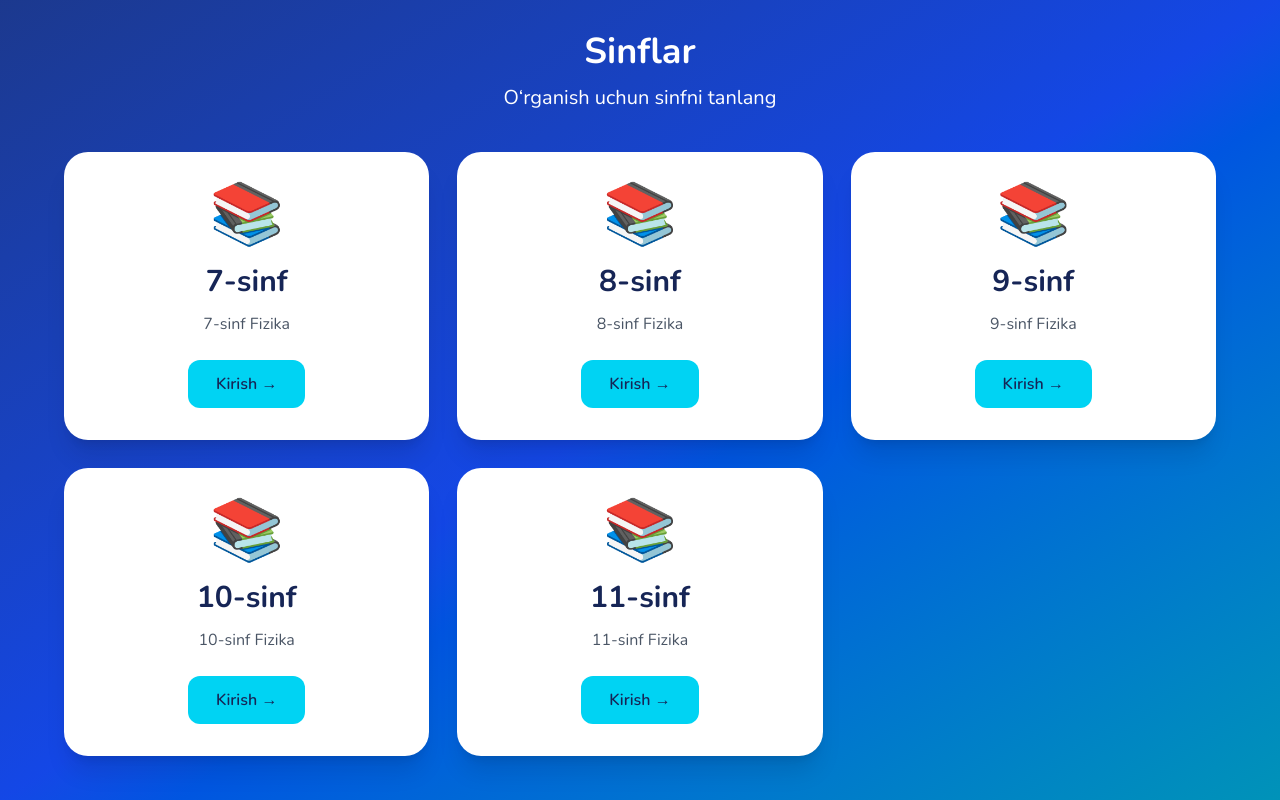
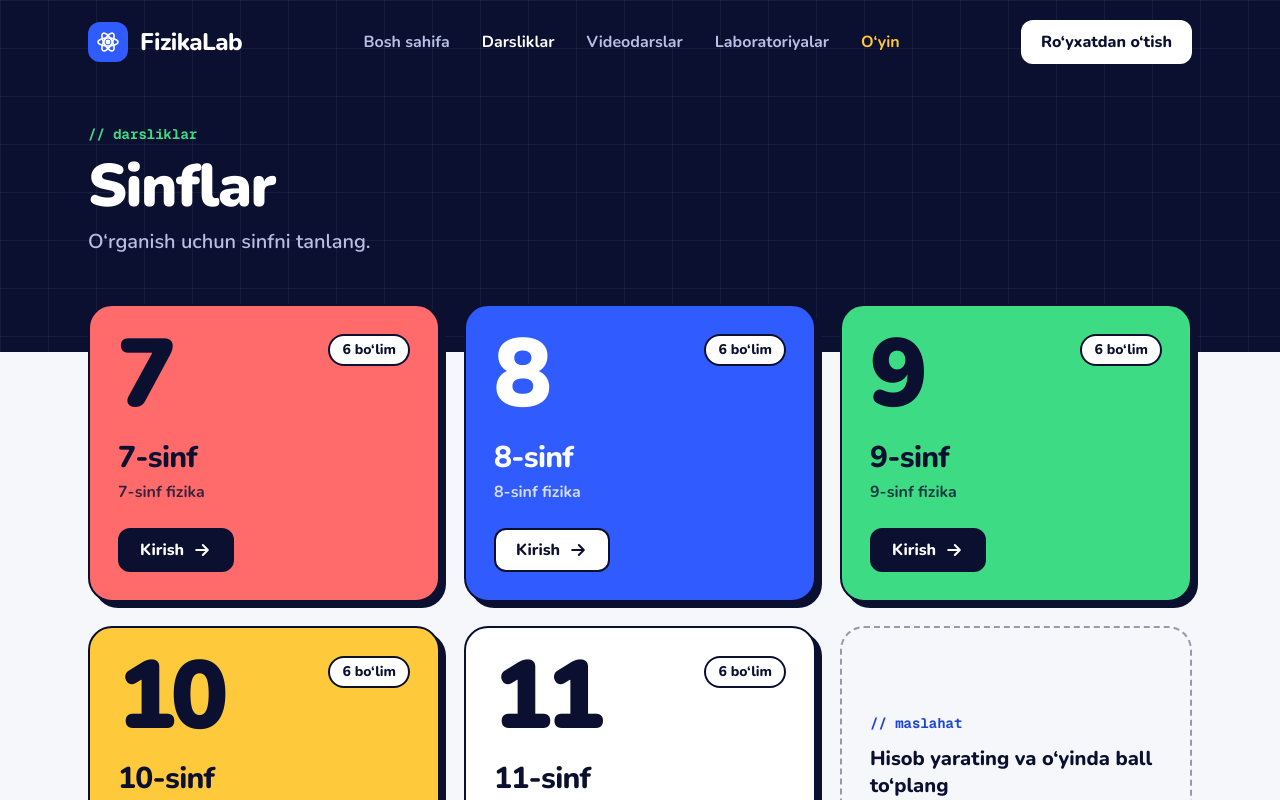
Before and after one commit to samiyevasitora2005-lgtm/fizikalab, a Next.js app: page /sinflar in a window 1280 px wide. Shown: the top 800 px of the page. Built offline with nearby package versions, Linux system fonts and the light colour scheme.

Commit message:
Update page.tsx

```diff
--- a/app/sinflar/page.tsx
+++ b/app/sinflar/page.tsx
@@ -1,43 +1,156 @@
+import Link from "next/link";
+
+const sinflar = [
+  { n: 7, card: "bg-fl-red", text: "text-ink", btn: "bg-ink text-white" },
+  { n: 8, card: "bg-fl-blue", text: "text-white", btn: "bg-white text-ink" },
+  { n: 9, card: "bg-fl-green", text: "text-ink", btn: "bg-ink text-white" },
+  { n: 10, card: "bg-fl-yellow", text: "text-ink", btn: "bg-ink text-white" },
+  { n: 11, card: "bg-white", text: "text-ink", btn: "bg-fl-blue text-white" },
+];
+
+function Arrow() {
+  return (
+    <svg
+      viewBox="0 0 24 24"
+      className="h-5 w-5"
+      fill="none"
+      stroke="currentColor"
+      strokeWidth={2.4}
+      strokeLinecap="round"
+      strokeLinejoin="round"
+      aria-hidden="true"
+    >
+      <path d="M5 12h14M13 6l6 6-6 6" />
+    </svg>
+  );
+}
+
 export default function Sinflar() {
-  const sinflar = [7, 8, 9, 10, 11];
+  return (
+    <main className="min-h-screen bg-paper text-ink">
+      <div className="bg-grid text-white">
+        <nav className="mx-auto flex max-w-6xl items-center justify-between gap-4 px-6 py-5">
+          <Link href="/" className="flex items-center gap-3">
+            <span className="flex h-10 w-10 items-center justify-center rounded-xl bg-fl-blue">
+              <svg
+                viewBox="0 0 24 24"
+                className="h-6 w-6"
+                fill="none"
+                stroke="#fff"
+                strokeWidth={1.6}
+                aria-hidden="true"
+              >
+                <ellipse cx="12" cy="12" rx="10" ry="4" />
+                <ellipse cx="12" cy="12" rx="10" ry="4" transform="rotate(60 12 12)" />
+                <ellipse cx="12" cy="12" rx="10" ry="4" transform="rotate(120 12 12)" />
+                <circle cx="12" cy="12" r="1.6" fill="#fff" />
+              </svg>
+            </span>
+            <span className="text-2xl font-extrabold tracking-tight">
+              FizikaLab
+            </span>
+          </Link>
 
-  return (
-    <main className="min-h-screen bg-gradient-to-br from-blue-900 via-blue-700 to-cyan-600 p-8">
-      <div className="max-w-6xl mx-auto">
-        <h1 className="text-4xl font-bold text-white text-center mb-3">
-          Sinflar
-        </h1>
+          <div className="hidden gap-8 text-base font-bold text-soft md:flex">
+            <Link href="/" className="hover:text-white">
+              Bosh sahifa
+            </Link>
+            <Link href="/sinflar" className="text-white">
+              Darsliklar
+            </Link>
+            <Link href="/sinflar" className="hover:text-white">
+              Videodarslar
+            </Link>
+            <Link href="/sinflar" className="hover:text-white">
+              Laboratoriyalar
+            </Link>
+            <Link href="/oyin" className="text-fl-yellow hover:text-white">
+              O‘yin
+            </Link>
+          </div>
 
-        <p className="text-xl text-white text-center mb-10">
-          O‘rganish uchun sinfni tanlang
-        </p>
+          <Link
+            href="/auth/royxatdan-otish"
+            className="inline-flex min-h-11 items-center rounded-xl bg-white px-5 font-extrabold text-ink transition hover:bg-fl-yellow"
+          >
+            Ro‘yxatdan o‘tish
+          </Link>
+        </nav>
 
-        <div className="grid grid-cols-1 md:grid-cols-2 lg:grid-cols-3 gap-7">
-          {sinflar.map((sinf) => (
-            <div
-              key={sinf}
-              className="bg-white rounded-3xl p-8 text-center shadow-xl"
+        <header className="mx-auto flex max-w-6xl flex-col gap-3 px-6 pb-24 pt-10">
+          <span className="font-mono text-sm font-bold text-fl-green">
+            // darsliklar
+          </span>
+          <h1 className="text-5xl font-black tracking-tight md:text-6xl">
+            Sinflar
+          </h1>
+          <p className="text-lg font-semibold text-soft md:text-xl">
+            O‘rganish uchun sinfni tanlang.
+          </p>
+        </header>
+      </div>
+
+      <section className="mx-auto -mt-12 max-w-6xl px-6 pb-24">
+        <div className="grid gap-6 sm:grid-cols-2 lg:grid-cols-3">
+          {sinflar.map((s) => (
+            <Link
+              key={s.n}
+              href={`/sinflar/${s.n}-sinf`}
+              className={`card-pop flex flex-col gap-6 p-7 ${s.card} ${s.text}`}
             >
-              <div className="text-6xl mb-5">📚</div>
+              <div className="flex items-start justify-between">
+                <span className="text-8xl font-black leading-[0.85] tracking-tighter">
+                  {s.n}
+                </span>
+                <span className="rounded-full border-2 border-ink bg-white px-3 py-1 text-sm font-extrabold text-ink">
+                  6 bo‘lim
+                </span>
+              </div>
 
-              <h2 className="text-3xl font-bold text-blue-950 mb-3">
-                {sinf}-sinf
-              </h2>
+              <div className="flex flex-col gap-1">
+                <h2 className="text-3xl font-extrabold tracking-tight">
+                  {s.n}-sinf
+                </h2>
+                <p className="text-base font-bold opacity-80">
+                  {s.n}-sinf fizika
+                </p>
+              </div>
 
-              <p className="text-gray-600 mb-6">
-                {sinf}-sinf Fizika
-              </p>
+              <span
+                className={`inline-flex min-h-11 items-center gap-2 self-start rounded-xl border-2 border-ink px-5 font-extrabold ${s.btn}`}
+              >
+                Kirish
+                <Arrow />
+              </span>
+            </Link>
+          ))}
 
-              <a
-                href={`/sinflar/${sinf}-sinf`}
-                className="inline-block bg-cyan-400 hover:bg-cyan-300 text-blue-950 font-semibold px-7 py-3 rounded-xl"
-              >
-                Kirish →
-              </a>
-            </div>
-          ))}
+          <div className="flex flex-col justify-center gap-3 rounded-3xl border-2 border-dashed border-ink/40 p-7">
+            <span className="font-mono text-sm font-bold text-fl-blue-700">
+              // maslahat
+            </span>
+            <p className="text-xl font-extrabold leading-snug">
+              Hisob yarating va o‘yinda ball to‘plang
+            </p>
+            <Link
+              href="/auth/royxatdan-otish"
+              className="inline-flex items-center gap-2 font-extrabold text-fl-blue-700 hover:underline"
+            >
+              Ro‘yxatdan o‘tish
+              <Arrow />
+            </Link>
+          </div>
         </div>
-      </div>
+      </section>
+
+      <footer className="bg-ink text-soft">
+        <div className="mx-auto flex max-w-6xl flex-wrap items-center justify-between gap-4 px-6 py-8">
+          <span className="text-xl font-extrabold text-white">FizikaLab</span>
+          <span className="text-sm font-semibold">
+            © 2026 FizikaLab. Fizikani tajriba orqali o‘rganing.
+          </span>
+        </div>
+      </footer>
     </main>
   );
 }
```
